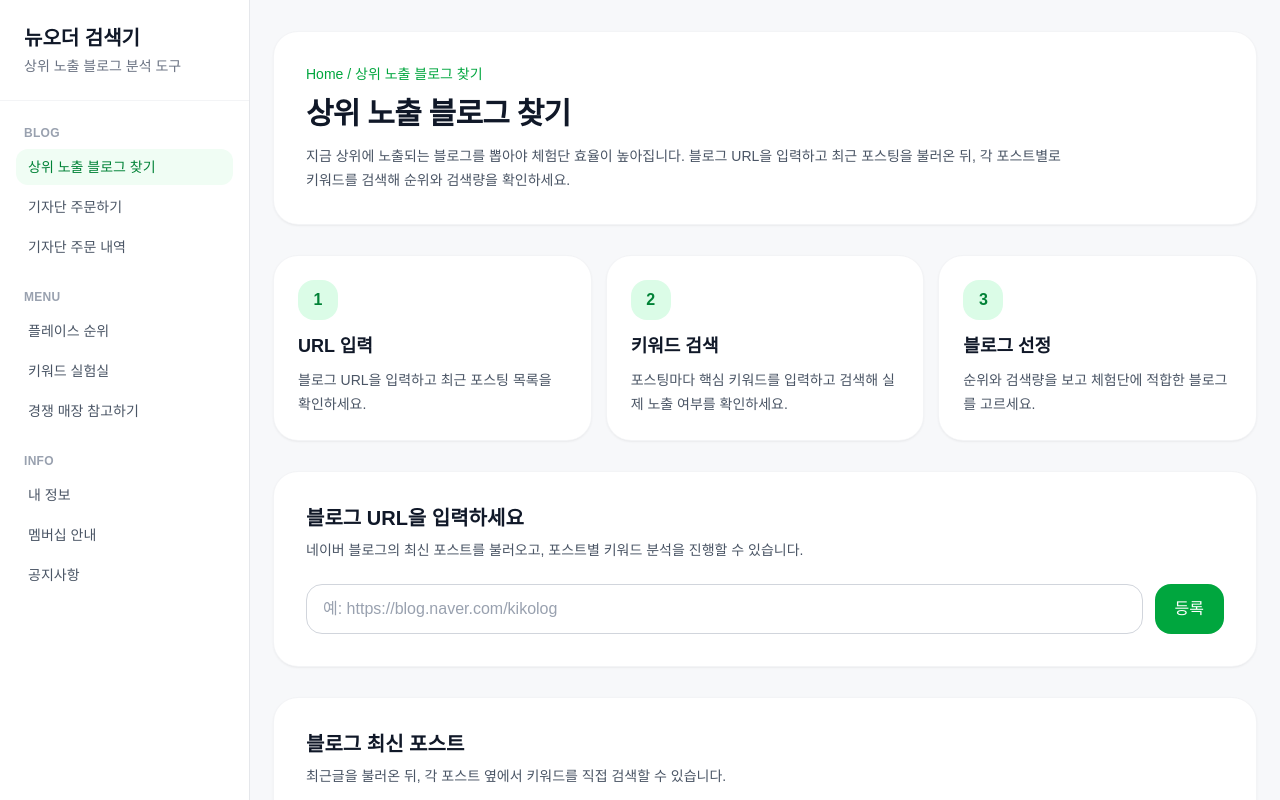
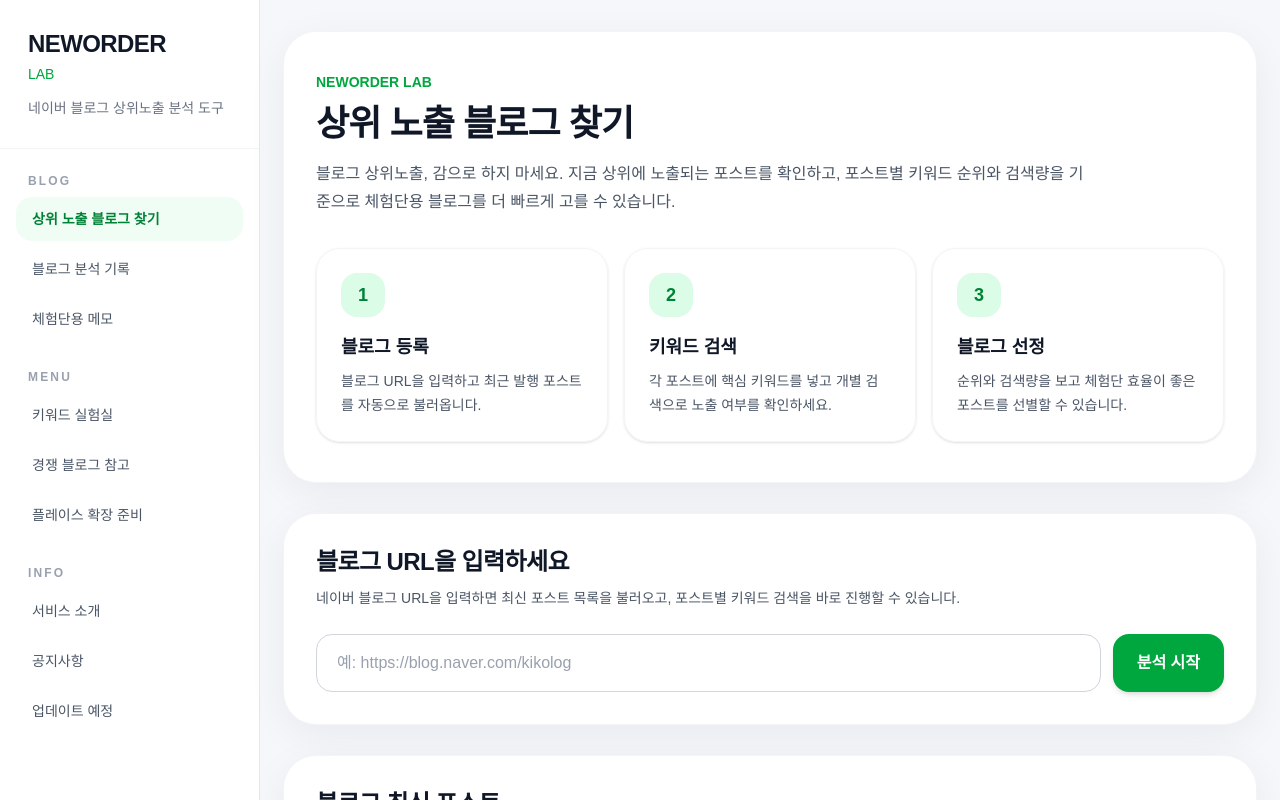
Before and after one commit to unother66-max/Neworder, a Next.js app: page / in a window 1280 px wide. Shown: the top 800 px of the page. Built offline with nearby package versions, Linux system fonts and the light colour scheme.

Commit message:
style: upgrade premium UI

```diff
--- a/app/page.tsx
+++ b/app/page.tsx
@@ -154,147 +154,151 @@ export default function Home() {
   };
 
   return (
-    <main className="min-h-screen bg-[#f7f8fa] text-gray-900">
+    <main className="min-h-screen bg-[#f5f7fb] text-gray-900">
       <div className="flex min-h-screen">
-        {/* 좌측 메뉴 */}
-        <aside className="hidden w-[250px] border-r border-gray-200 bg-white xl:block">
-          <div className="border-b border-gray-100 px-6 py-6">
-            <div className="text-xl font-bold">뉴오더 검색기</div>
-            <p className="mt-1 text-sm text-gray-500">
-              상위 노출 블로그 분석 도구
+        <aside className="hidden w-[260px] border-r border-gray-200 bg-white xl:block">
+          <div className="border-b border-gray-100 px-7 py-7">
+            <div className="text-2xl font-black tracking-tight text-gray-900">
+              NEWORDER
+            </div>
+            <div className="mt-1 text-sm font-medium text-green-600">LAB</div>
+            <p className="mt-3 text-sm leading-6 text-gray-500">
+              네이버 블로그 상위노출 분석 도구
             </p>
           </div>
 
           <nav className="px-4 py-6 text-sm">
-            <div className="mb-6">
-              <p className="mb-2 px-2 text-xs font-semibold uppercase tracking-wide text-gray-400">
+            <div className="mb-7">
+              <p className="mb-2 px-3 text-xs font-semibold uppercase tracking-[0.18em] text-gray-400">
                 Blog
               </p>
-              <ul className="space-y-1">
-                <li className="rounded-xl bg-green-50 px-3 py-2 font-medium text-green-700">
+              <ul className="space-y-1.5">
+                <li className="rounded-2xl bg-green-50 px-4 py-3 font-semibold text-green-700">
                   상위 노출 블로그 찾기
                 </li>
-                <li className="rounded-xl px-3 py-2 text-gray-600 hover:bg-gray-50">
-                  기자단 주문하기
+                <li className="rounded-2xl px-4 py-3 text-gray-600 hover:bg-gray-50">
+                  블로그 분석 기록
                 </li>
-                <li className="rounded-xl px-3 py-2 text-gray-600 hover:bg-gray-50">
-                  기자단 주문 내역
+                <li className="rounded-2xl px-4 py-3 text-gray-600 hover:bg-gray-50">
+                  체험단용 메모
                 </li>
               </ul>
             </div>
 
-            <div className="mb-6">
-              <p className="mb-2 px-2 text-xs font-semibold uppercase tracking-wide text-gray-400">
+            <div className="mb-7">
+              <p className="mb-2 px-3 text-xs font-semibold uppercase tracking-[0.18em] text-gray-400">
                 Menu
               </p>
-              <ul className="space-y-1">
-                <li className="rounded-xl px-3 py-2 text-gray-600 hover:bg-gray-50">
-                  플레이스 순위
-                </li>
-                <li className="rounded-xl px-3 py-2 text-gray-600 hover:bg-gray-50">
+              <ul className="space-y-1.5">
+                <li className="rounded-2xl px-4 py-3 text-gray-600 hover:bg-gray-50">
                   키워드 실험실
                 </li>
-                <li className="rounded-xl px-3 py-2 text-gray-600 hover:bg-gray-50">
-                  경쟁 매장 참고하기
+                <li className="rounded-2xl px-4 py-3 text-gray-600 hover:bg-gray-50">
+                  경쟁 블로그 참고
+                </li>
+                <li className="rounded-2xl px-4 py-3 text-gray-600 hover:bg-gray-50">
+                  플레이스 확장 준비
                 </li>
               </ul>
             </div>
 
             <div>
-              <p className="mb-2 px-2 text-xs font-semibold uppercase tracking-wide text-gray-400">
+              <p className="mb-2 px-3 text-xs font-semibold uppercase tracking-[0.18em] text-gray-400">
                 Info
               </p>
-              <ul className="space-y-1">
-                <li className="rounded-xl px-3 py-2 text-gray-600 hover:bg-gray-50">
-                  내 정보
+              <ul className="space-y-1.5">
+                <li className="rounded-2xl px-4 py-3 text-gray-600 hover:bg-gray-50">
+                  서비스 소개
                 </li>
-                <li className="rounded-xl px-3 py-2 text-gray-600 hover:bg-gray-50">
-                  멤버십 안내
+                <li className="rounded-2xl px-4 py-3 text-gray-600 hover:bg-gray-50">
+                  공지사항
                 </li>
-                <li className="rounded-xl px-3 py-2 text-gray-600 hover:bg-gray-50">
-                  공지사항
+                <li className="rounded-2xl px-4 py-3 text-gray-600 hover:bg-gray-50">
+                  업데이트 예정
                 </li>
               </ul>
             </div>
           </nav>
         </aside>
 
-        {/* 메인 */}
         <section className="flex-1">
           <div className="mx-auto max-w-7xl px-6 py-8">
-            {/* 헤더 */}
-            <div className="mb-8 rounded-3xl bg-white p-8 shadow-sm ring-1 ring-gray-100">
-              <p className="text-sm font-medium text-green-600">
-                Home / 상위 노출 블로그 찾기
+            <div className="mb-8 overflow-hidden rounded-[32px] bg-white shadow-[0_10px_40px_rgba(15,23,42,0.06)] ring-1 ring-gray-100">
+              <div className="bg-[radial-gradient(circle_at_top_left,#dcfce7,transparent_28%),radial-gradient(circle_at_top_right,#dbeafe,transparent_24%),white] px-8 py-10">
+                <p className="text-sm font-semibold text-green-600">
+                  NEWORDER LAB
                 </p>
-              <h1 className="mt-3 text-3xl font-bold tracking-tight text-gray-900">
+                <h1 className="mt-3 text-4xl font-black tracking-tight text-gray-900">
                   상위 노출 블로그 찾기
                 </h1>
-              <p className="mt-3 max-w-3xl text-sm leading-6 text-gray-600">
-                지금 상위에 노출되는 블로그를 뽑아야 체험단 효율이 높아집니다.
-                블로그 URL을 입력하고 최근 포스팅을 불러온 뒤, 각 포스트별로
-                키워드를 검색해 순위와 검색량을 확인하세요.
+                <p className="mt-4 max-w-3xl text-base leading-7 text-gray-600">
+                  블로그 상위노출, 감으로 하지 마세요. 지금 상위에 노출되는
+                  포스트를 확인하고, 포스트별 키워드 순위와 검색량을 기준으로
+                  체험단용 블로그를 더 빠르게 고를 수 있습니다.
+                </p>
+
+                <div className="mt-8 grid gap-4 md:grid-cols-3">
+                  <div className="rounded-3xl border border-gray-100 bg-white/90 p-6 shadow-sm">
+                    <div className="mb-4 flex h-11 w-11 items-center justify-center rounded-2xl bg-green-100 text-lg font-bold text-green-700">
+                      1
+                    </div>
+                    <h2 className="text-lg font-bold text-gray-900">블로그 등록</h2>
+                    <p className="mt-2 text-sm leading-6 text-gray-600">
+                      블로그 URL을 입력하고 최근 발행 포스트를 자동으로
+                      불러옵니다.
                     </p>
                   </div>
 
-            {/* 3단계 안내 */}
-            <div className="mb-8 grid gap-4 md:grid-cols-3">
-              <div className="rounded-3xl bg-white p-6 shadow-sm ring-1 ring-gray-100">
-                <div className="mb-3 flex h-10 w-10 items-center justify-center rounded-2xl bg-green-100 font-bold text-green-700">
-                  1
-                </div>
-                <h2 className="text-lg font-semibold text-gray-900">URL 입력</h2>
-                <p className="mt-2 text-sm leading-6 text-gray-600">
-                  블로그 URL을 입력하고 최근 포스팅 목록을 확인하세요.
-                </p>
-              </div>
-
-              <div className="rounded-3xl bg-white p-6 shadow-sm ring-1 ring-gray-100">
-                <div className="mb-3 flex h-10 w-10 items-center justify-center rounded-2xl bg-green-100 font-bold text-green-700">
+                  <div className="rounded-3xl border border-gray-100 bg-white/90 p-6 shadow-sm">
+                    <div className="mb-4 flex h-11 w-11 items-center justify-center rounded-2xl bg-green-100 text-lg font-bold text-green-700">
                       2
                     </div>
-                <h2 className="text-lg font-semibold text-gray-900">키워드 검색</h2>
+                    <h2 className="text-lg font-bold text-gray-900">키워드 검색</h2>
                     <p className="mt-2 text-sm leading-6 text-gray-600">
-                  포스팅마다 핵심 키워드를 입력하고 검색해 실제 노출 여부를
+                      각 포스트에 핵심 키워드를 넣고 개별 검색으로 노출 여부를
                       확인하세요.
                     </p>
                   </div>
 
-              <div className="rounded-3xl bg-white p-6 shadow-sm ring-1 ring-gray-100">
-                <div className="mb-3 flex h-10 w-10 items-center justify-center rounded-2xl bg-green-100 font-bold text-green-700">
+                  <div className="rounded-3xl border border-gray-100 bg-white/90 p-6 shadow-sm">
+                    <div className="mb-4 flex h-11 w-11 items-center justify-center rounded-2xl bg-green-100 text-lg font-bold text-green-700">
                       3
                     </div>
-                <h2 className="text-lg font-semibold text-gray-900">블로그 선정</h2>
+                    <h2 className="text-lg font-bold text-gray-900">블로그 선정</h2>
                     <p className="mt-2 text-sm leading-6 text-gray-600">
-                  순위와 검색량을 보고 체험단에 적합한 블로그를 고르세요.
+                      순위와 검색량을 보고 체험단 효율이 좋은 포스트를 선별할 수
+                      있습니다.
                     </p>
                   </div>
                 </div>
+              </div>
+            </div>
 
-            {/* URL 입력 카드 */}
-            <div className="mb-8 rounded-3xl bg-white p-8 shadow-sm ring-1 ring-gray-100">
-              <h2 className="text-xl font-semibold text-gray-900">
+            <div className="mb-8 rounded-[32px] bg-white p-8 shadow-[0_10px_40px_rgba(15,23,42,0.06)] ring-1 ring-gray-100">
+              <div className="mb-6">
+                <h2 className="text-2xl font-bold tracking-tight text-gray-900">
                   블로그 URL을 입력하세요
                 </h2>
-              <p className="mt-2 text-sm text-gray-600">
-                네이버 블로그의 최신 포스트를 불러오고, 포스트별 키워드 분석을
-                진행할 수 있습니다.
+                <p className="mt-2 text-sm leading-6 text-gray-600">
+                  네이버 블로그 URL을 입력하면 최신 포스트 목록을 불러오고,
+                  포스트별 키워드 검색을 바로 진행할 수 있습니다.
                 </p>
+              </div>
 
-              <div className="mt-6 flex flex-col gap-3 md:flex-row">
+              <div className="flex flex-col gap-3 md:flex-row">
                 <input
                   type="text"
                   value={blogUrl}
                   onChange={(e) => setBlogUrl(e.target.value)}
                   placeholder="예: https://blog.naver.com/kikolog"
-                  className="flex-1 rounded-2xl border border-gray-300 bg-white px-4 py-3 text-black outline-none placeholder-gray-400 focus:border-green-500"
+                  className="flex-1 rounded-2xl border border-gray-300 bg-white px-5 py-4 text-black outline-none placeholder-gray-400 transition focus:border-green-500 focus:ring-4 focus:ring-green-100"
                 />
 
                 <button
                   onClick={fetchPosts}
-                  className="rounded-2xl bg-green-600 px-5 py-3 font-medium text-white hover:bg-green-700"
+                  className="rounded-2xl bg-green-600 px-6 py-4 font-semibold text-white shadow-md transition hover:scale-[1.02] hover:bg-green-700"
                 >
-                  {loading ? "불러오는 중..." : "등록"}
+                  {loading ? "불러오는 중..." : "분석 시작"}
                 </button>
               </div>
 
@@ -305,35 +309,36 @@ export default function Home() {
               )}
             </div>
 
-            {/* 최신 포스트 */}
-            <div className="rounded-3xl bg-white p-8 shadow-sm ring-1 ring-gray-100">
-              <div className="mb-6 flex items-end justify-between">
+            <div className="rounded-[32px] bg-white p-8 shadow-[0_10px_40px_rgba(15,23,42,0.06)] ring-1 ring-gray-100">
+              <div className="mb-6 flex flex-col gap-3 md:flex-row md:items-end md:justify-between">
                 <div>
-                  <h2 className="text-xl font-semibold text-gray-900">
+                  <h2 className="text-2xl font-bold tracking-tight text-gray-900">
                     블로그 최신 포스트
                   </h2>
-                  <p className="mt-2 text-sm text-gray-600">
-                    최근글을 불러온 뒤, 각 포스트 옆에서 키워드를 직접 검색할 수
-                    있습니다.
+                  <p className="mt-2 text-sm leading-6 text-gray-600">
+                    최근 발행 포스트를 불러온 뒤, 각 포스트별로 키워드를 직접
+                    입력해 순위와 검색량을 개별 확인할 수 있습니다.
                   </p>
                 </div>
 
                 {posts.length > 0 && (
-                  <div className="rounded-2xl bg-gray-50 px-4 py-2 text-sm text-gray-600">
+                  <div className="inline-flex rounded-2xl bg-gray-50 px-4 py-3 text-sm text-gray-600 ring-1 ring-gray-200">
                     총{" "}
-                    <span className="font-semibold text-gray-900">
+                    <span className="mx-1 font-bold text-gray-900">
                       {posts.length}개
                     </span>
+                    포스트
                   </div>
                 )}
               </div>
 
               {posts.length === 0 ? (
-                <div className="rounded-2xl border border-dashed border-gray-300 px-6 py-12 text-center text-sm text-gray-500">
-                  블로그를 검색하거나 목록을 불러와 주세요.
+                <div className="rounded-3xl border border-dashed border-gray-300 px-6 py-14 text-center text-sm text-gray-500">
+                  아직 불러온 포스트가 없습니다. 위에서 블로그 URL을 등록해
+                  주세요.
                 </div>
               ) : (
-                <div className="overflow-hidden rounded-2xl border border-gray-200">
+                <div className="overflow-hidden rounded-3xl border border-gray-200">
                   <table className="min-w-full border-collapse">
                     <thead className="bg-gray-50">
                       <tr>
@@ -358,7 +363,7 @@ export default function Home() {
                     <tbody>
                       {posts.map((post, index) => (
                         <tr key={`${post.link}-${index}`} className="hover:bg-gray-50">
-                          <td className="border-b border-gray-200 px-4 py-4 text-sm text-gray-500">
+                          <td className="border-b border-gray-200 px-4 py-4 text-sm font-medium text-gray-500">
                             {post.date}
                           </td>
 
@@ -367,7 +372,7 @@ export default function Home() {
                               href={post.link}
                               target="_blank"
                               rel="noreferrer"
-                              className="font-medium text-gray-900 hover:text-green-700 hover:underline"
+                              className="font-semibold leading-6 text-gray-900 hover:text-green-700 hover:underline"
                             >
                               {post.title}
                             </a>
@@ -382,12 +387,12 @@ export default function Home() {
                                   updatePostKeyword(index, e.target.value)
                                 }
                                 placeholder="핵심 키워드 입력"
-                                className="w-full rounded-xl border border-gray-300 bg-white px-3 py-2 text-black outline-none placeholder-gray-400 focus:border-green-500 md:w-56"
+                                className="w-full rounded-2xl border border-gray-300 bg-white px-4 py-3 text-black outline-none placeholder-gray-400 transition focus:border-green-500 focus:ring-4 focus:ring-green-100 md:w-60"
                               />
 
                               <button
                                 onClick={() => checkSinglePostRank(index)}
-                                className="rounded-xl border border-gray-300 bg-white px-4 py-2 text-sm font-medium text-gray-700 hover:bg-gray-50"
+                                className="rounded-2xl border border-gray-300 bg-white px-4 py-3 font-medium text-gray-700 transition hover:bg-gray-50"
                               >
                                 검색
                               </button>
```
Lines whose indentation alone changed are shown as unchanged.
